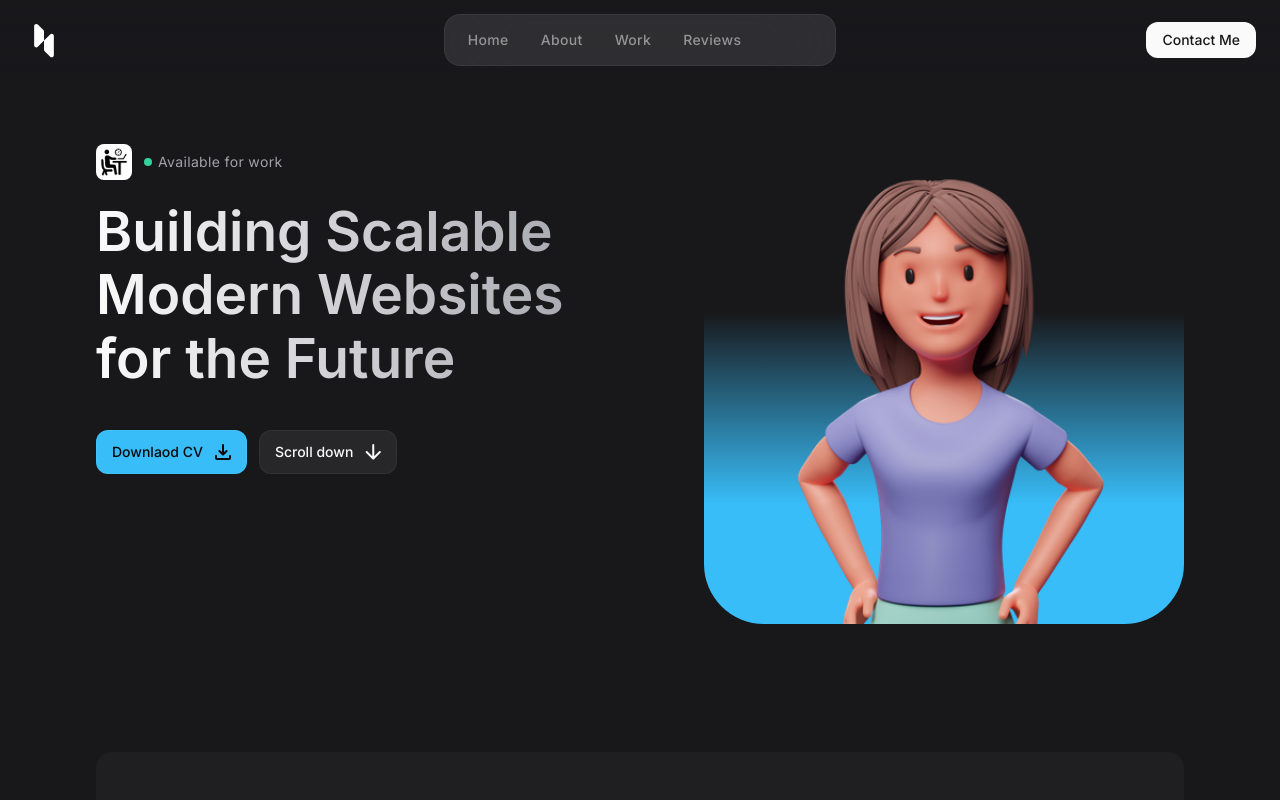
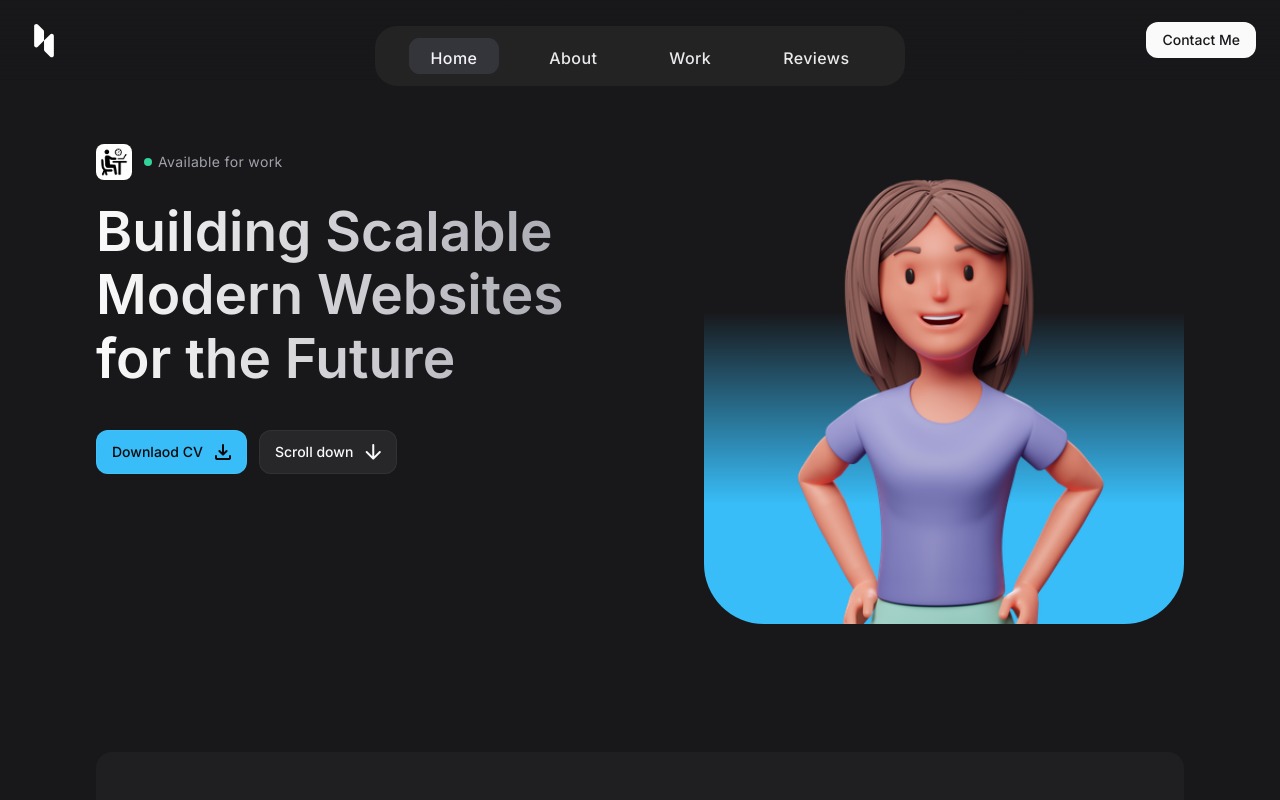
Before and after one commit to ShreshtaGudipati/Portfolio, a React (Vite) app: page / in a window 1280 px wide. Shown: the top 800 px of the page. Built offline with nearby package versions, Linux system fonts and the light colour scheme.

Commit message:
Updated resume

```diff
--- a/src/components/Navbar.jsx
+++ b/src/components/Navbar.jsx
@@ -5,83 +5,208 @@
 
 
 
-import { useRef,useEffect } from 'react';
+// import { useRef,useEffect } from 'react';
+// import PropTypes from 'prop-types';
+
+
+// const Navbar = ({navOpen}) => {
+//   const lastActiveLink=useRef();
+//   const activeBox=useRef();
+
+//   const initActiveBox=()=>{
+//     activeBox.current.style.top=lastActiveLink.current.offsetTop + 'px';
+//     activeBox.current.style.left=lastActiveLink.current.offsetLeft + 'px';
+//     activeBox.current.style.width=lastActiveLink.current.offsetWidth + 'px';
+//     activeBox.current.style.height=lastActiveLink.current.offsetHeight + 'px';
+
+//   }
+// useEffect(initActiveBox,[]);
+// window.addEventListener('resize',initActiveBox);
+
+// const activeCurrentLink=(event)=>{
+//   lastActiveLink.current?.classList.remove('active');
+//   event.target.classList.add('active');
+//   lastActiveLink.current=event.target;
+
+//     activeBox.current.style.top=event.target.offsetTop + 'px';
+//     activeBox.current.style.left=event.target.offsetLeft + 'px';
+//     activeBox.current.style.width=event.target.offsetWidth + 'px';
+//     activeBox.current.style.height=event.target.offsetHeight + 'px';
+// }
+
+//   const navItems = [
+//     {
+//       label: 'Home',
+//       link: '#home',
+//       className: 'nav-link active',
+//       ref: lastActiveLink
+//     },
+//     {
+//       label: 'About',
+//       link: '#about',
+//       className: 'nav-link'
+//     },
+//     {
+//       label: 'Work',
+//       link: '#work',
+//       className: 'nav-link'
+//     },
+//     {
+//       label: 'Reviews',
+//       link: '#reviews',
+//       className: 'nav-link'
+//     },
+//     {
+//       label: 'Contact',
+//       link: '#contact',
+//       className: 'nav-link md:hidden'
+//     }
+//   ];
+
+//   return (
+//     <nav className={'navbar ' + (navOpen ? 'active' : '')}>
+//       {
+//         navItems.map(({ label, link, className, ref },key)=>(
+//           <a href={link}
+//           key={key}
+//           ref={ref}
+//           className={className}
+//           onClick={activeCurrentLink}>
+//             {label}</a>
+//         ))
+//       }
+//       <div className="active-box"
+//       ref={activeBox}
+//       ></div>
+//     </nav>
+//   )
+// }
+// Navbar.propTypes={
+//   navOpen: PropTypes.bool.isRequired
+// }
+// export default Navbar
+
+import { useRef, useEffect } from 'react';
 import PropTypes from 'prop-types';
 
+// Inline styles for spacing and visual enhancement
+const styles = {
+  navbar: {
+    display: 'flex',
+    justifyContent: 'center',
+    alignItems: 'center',
+    gap: '28px',
+    background: '#232323',
+    borderRadius: '22px',
+    padding: '12px 34px',
+    position: 'relative',
+    margin: '32px auto 0 auto',
+    width: 'max-content',
+  },
+  navLink: {
+    color: '#eaeaed',
+    textDecoration: 'none',
+    padding: '10px 22px',
+    borderRadius: '11px',
+    fontWeight: 500,
+    fontSize: '16px',
+    transition: 'background 0.24s, color 0.18s',
+    position: 'relative',
+    zIndex: 2,
+    cursor: 'pointer',
+  },
+  navLinkActive: {
+    background: '#34343b',
+    color: '#f3f3f8',
+  },
+  activeBox: {
+    position: 'absolute',
+    background: 'rgba(255,255,255,0.08)',
+    borderRadius: '11px',
+    transition: 'all 0.3s cubic-bezier(.33,1,.68,1)',
+    zIndex: 1,
+    pointerEvents: 'none',
+  },
+};
 
-const Navbar = ({navOpen}) => {
-  const lastActiveLink=useRef();
-  const activeBox=useRef();
+const Navbar = ({ navOpen }) => {
+  const lastActiveLink = useRef(null);
+  const activeBox = useRef(null);
 
-  const initActiveBox=()=>{
-    activeBox.current.style.top=lastActiveLink.current.offsetTop + 'px';
-    activeBox.current.style.left=lastActiveLink.current.offsetLeft + 'px';
-    activeBox.current.style.width=lastActiveLink.current.offsetWidth + 'px';
-    activeBox.current.style.height=lastActiveLink.current.offsetHeight + 'px';
+  // Update position of the active box
+  const updateActiveBox = (element) => {
+    if (element && activeBox.current) {
+      activeBox.current.style.top = `${element.offsetTop}px`;
+      activeBox.current.style.left = `${element.offsetLeft}px`;
+      activeBox.current.style.width = `${element.offsetWidth}px`;
+      activeBox.current.style.height = `${element.offsetHeight}px`;
+    }
+  };
 
+  useEffect(() => {
+    if (lastActiveLink.current) {
+      updateActiveBox(lastActiveLink.current);
+    }
+    const handleResize = () => {
+      if (lastActiveLink.current) updateActiveBox(lastActiveLink.current);
+    };
+    window.addEventListener('resize', handleResize);
+    return () => window.removeEventListener('resize', handleResize);
+  }, []);
+
+  const handleNavClick = (event) => {
+  const target = event.currentTarget;
+  // Remove the active class and reset style from the previous link
+  if (lastActiveLink.current) {
+    lastActiveLink.current.classList.remove('active');
+    // Restore default navLink style
+    Object.assign(lastActiveLink.current.style, styles.navLink);
   }
-useEffect(initActiveBox,[]);
-window.addEventListener('resize',initActiveBox);
+  // Set up the new active link
+  target.classList.add('active');
+  Object.assign(target.style, styles.navLink, styles.navLinkActive);
+  lastActiveLink.current = target;
+  updateActiveBox(target);
+};
 
-const activeCurrentLink=(event)=>{
-  lastActiveLink.current?.classList.remove('active');
-  event.target.classList.add('active');
-  lastActiveLink.current=event.target;
-
-    activeBox.current.style.top=event.target.offsetTop + 'px';
-    activeBox.current.style.left=event.target.offsetLeft + 'px';
-    activeBox.current.style.width=event.target.offsetWidth + 'px';
-    activeBox.current.style.height=event.target.offsetHeight + 'px';
-}
 
   const navItems = [
-    {
-      label: 'Home',
-      link: '#home',
-      className: 'nav-link active',
-      ref: lastActiveLink
-    },
-    {
-      label: 'About',
-      link: '#about',
-      className: 'nav-link'
-    },
-    {
-      label: 'Work',
-      link: '#work',
-      className: 'nav-link'
-    },
-    {
-      label: 'Reviews',
-      link: '#reviews',
-      className: 'nav-link'
-    },
-    {
-      label: 'Contact',
-      link: '#contact',
-      className: 'nav-link md:hidden'
-    }
+    { label: 'Home', link: '#home' },
+    { label: 'About', link: '#about' },
+    { label: 'Work', link: '#work' },
+    { label: 'Reviews', link: '#reviews' },
+    { label: 'Contact', link: '#contact', className: 'md:hidden' }
   ];
 
   return (
-    <nav className={'navbar ' + (navOpen ? 'active' : '')}>
-      {
-        navItems.map(({ label, link, className, ref },key)=>(
-          <a href={link}
-          key={key}
-          ref={ref}
-          className={className}
-          onClick={activeCurrentLink}>
-            {label}</a>
-        ))
-      }
-      <div className="active-box"
-      ref={activeBox}
-      ></div>
+    <nav
+      style={{
+        ...styles.navbar,
+        ...(navOpen ? { boxShadow: '0 6px 24px rgba(0,0,0,0.2)' } : {}),
+      }}
+    >
+      {navItems.map((item, idx) => (
+        <a
+          href={item.link}
+          key={item.label}
+          ref={idx === 0 ? lastActiveLink : null}
+          className={`nav-link${idx === 0 ? ' active' : ''}${item.className ? ` ${item.className}` : ''}`}
+          style={{
+            ...styles.navLink,
+            ...(idx === 0 ? styles.navLinkActive : {}),
+          }}
+          onClick={handleNavClick}
+        >
+          {item.label}
+        </a>
+      ))}
+      <div ref={activeBox} style={styles.activeBox}></div>
     </nav>
-  )
-}
-Navbar.propTypes={
-  navOpen: PropTypes.bool.isRequired
-}
-export default Navbar
+  );
+};
+
+Navbar.propTypes = {
+  navOpen: PropTypes.bool.isRequired,
+};
+
+export default Navbar;
--- a/src/components/Review.jsx
+++ b/src/components/Review.jsx
@@ -12,7 +12,7 @@ const reviews = [
       company: 'NexaWave'
     },
     {
-      content: 'Outstanding developer! Built a robust site with perfect functionality. Efficient and detail-oriented.',
+      content: 'Outstding developer! Built a robust site with perfect functionality. Efficient and detail-oriented.',
       name: 'Liam Bennett',
       imgSrc: '/images/people-3.jpg',
       company: 'CodeCraft'
@@ -72,7 +72,7 @@ const Review = () => {
                 What our customers say
             </h2>
 
-            <div className="scrub-slide flex items-strech gap-3 w-fit">
+            <div className="scrub-slide flex items-stretch gap-3 w-full md:w-fit">
                 {
                     reviews.map(({content, name, imgSrc, company},key)=>(
                         <ReviewCard
--- a/src/components/ReviewCard.jsx
+++ b/src/components/ReviewCard.jsx
@@ -14,7 +14,7 @@ const ReviewCard = ({
   company
 }) => {
   return (
-    <div className="bg-zinc-800 p-5 rounded-xl min-w-[320px] flex flex-col lg:min-w-[420px]">
+    <div className="bg-zinc-800 p-5 rounded-xl min-w-[280px] max-w-full flex flex-col lg:min-w-[420px]">
 
       <div className="flex items-center gap-1 mb-3 ">
         {ratings.map(({icon, style}, key)=>(
```
Also changed, not shown: 1 other file (tests, documents, lock files or other folders).
